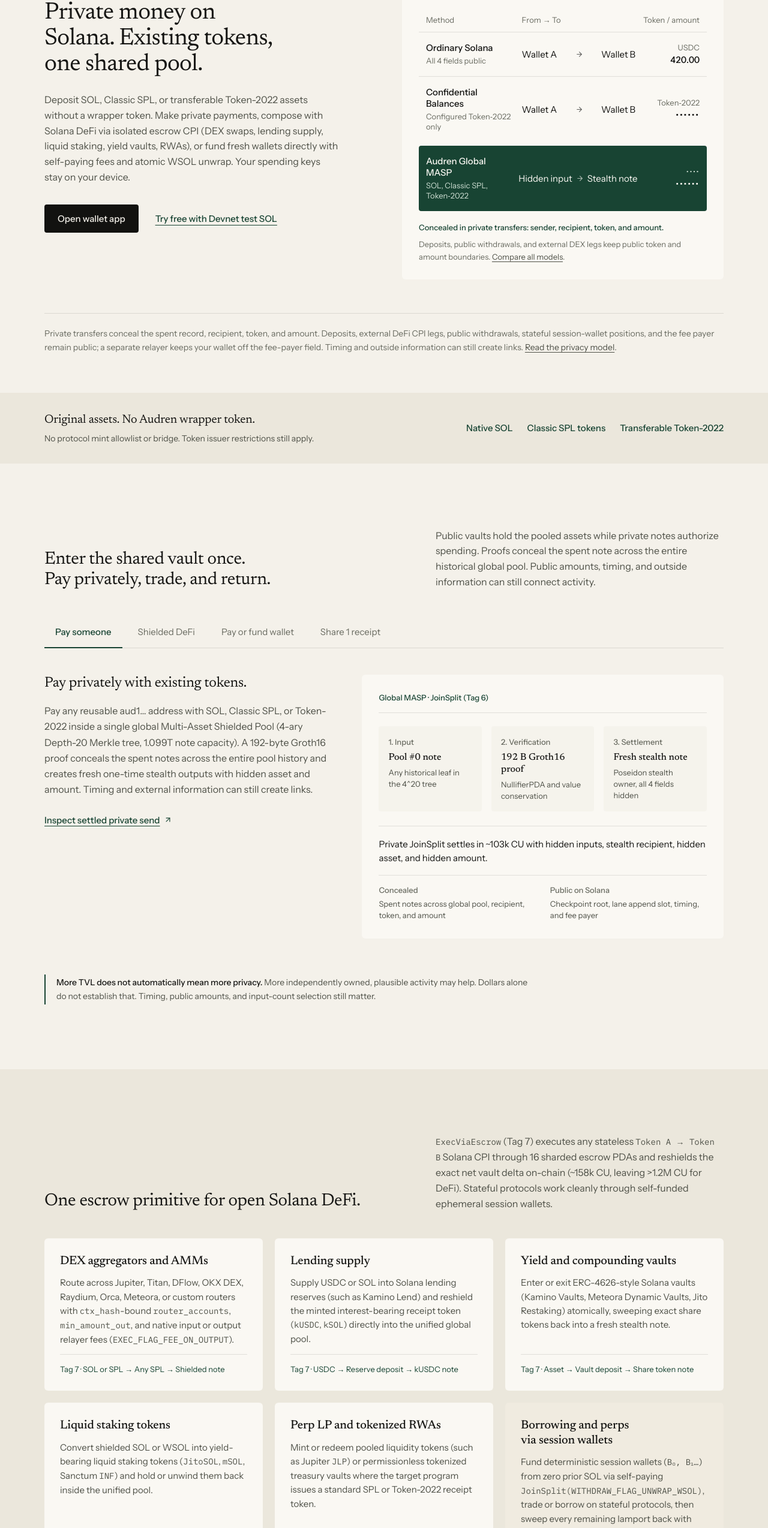
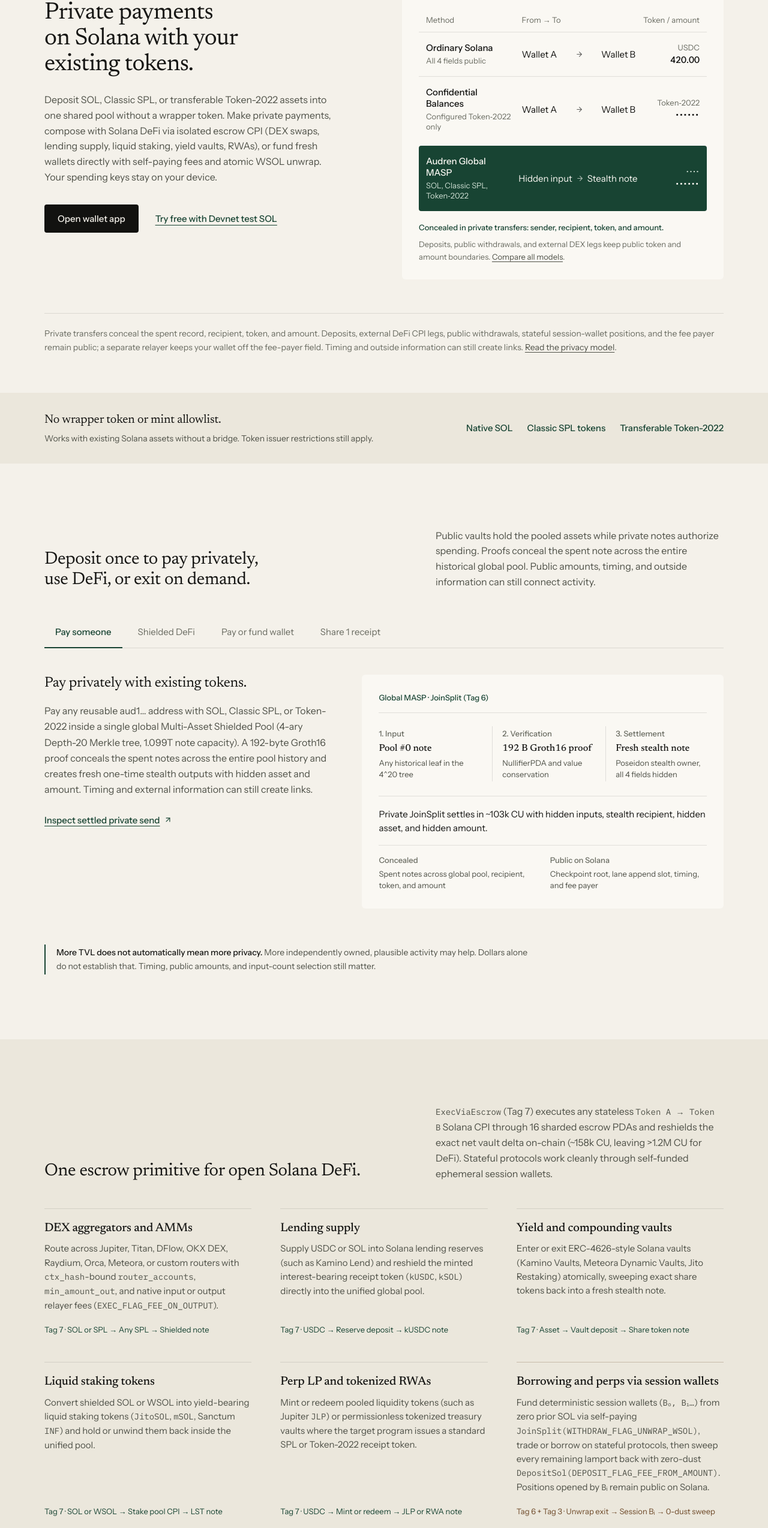
Before and after one commit to audren-xyz/audren, a Next.js app in the folder apps/web/: page / in a window 1280 px wide. Shown: the part 225-2773 px from the top of the page at 60% size. Built offline with nearby package versions, Linux system fonts and the light colour scheme.

Commit message:
web: unbox landing DeFi/comparison grids and soften staccato headings

```diff
--- a/apps/web/app/layout.tsx
+++ b/apps/web/app/layout.tsx
@@ -24,14 +24,14 @@ const mono = IBM_Plex_Mono({
 export const metadata: Metadata = {
   metadataBase: new URL('https://audren.xyz'),
   title: {
-    default: 'Audren · Your tokens. Your keys. Private payments.',
+    default: 'Audren · Private payments on Solana',
     template: '%s · Audren',
   },
   description:
     'Private transfers protect the sender, recipient, token and amount. Use existing Solana assets and keep your spending keys. Explore the open protocol on Mainnet.',
   alternates: { canonical: '/' },
   openGraph: {
-    title: 'Audren · Your tokens. Your keys. Private payments.',
+    title: 'Audren · Private payments on Solana',
     description:
       'Private payments with existing Solana assets. Local proofs, keys you control, and public on-chain vaults.',
     url: 'https://audren.xyz',
@@ -42,13 +42,13 @@ export const metadata: Metadata = {
         url: '/og-image.png',
         width: 1280,
         height: 640,
-        alt: 'Audren: Private money on Solana. Existing tokens. One shared pool.',
+        alt: 'Audren: Private payments on Solana with existing tokens in one shared pool.',
       },
     ],
   },
   twitter: {
     card: 'summary_large_image',
-    title: 'Audren · Your tokens. Your keys. Private payments.',
+    title: 'Audren · Private payments on Solana',
     description:
       'Private payments with existing Solana assets. Your spending keys stay with you. Explore Audren on Mainnet.',
     images: ['/og-image.png'],
--- a/apps/web/components/LandingExperience.module.css
+++ b/apps/web/components/LandingExperience.module.css
@@ -457,20 +457,20 @@
   padding: 0;
   display: grid;
   grid-template-columns: repeat(3, minmax(0, 1fr));
-  gap: 16px;
+  gap: 20px;
 }
 
 .traceStep {
-  background: rgba(244, 241, 234, 0.72);
-  border-radius: 4px;
-  padding: 16px;
+  padding: 2px 0 2px 16px;
+  border-left: 1px solid var(--divider);
   display: flex;
   flex-direction: column;
-  gap: 6px;
+  gap: 5px;
 }
 
-.traceExit .traceStep {
-  background: rgba(250, 248, 243, 0.78);
+.traceStep:first-child {
+  padding-left: 0;
+  border-left: 0;
 }
 
 .tracePhase {
@@ -562,17 +562,17 @@
 .defiGrid {
   display: grid;
   grid-template-columns: repeat(3, minmax(0, 1fr));
-  gap: 20px;
+  gap: 44px 48px;
 }
 
 .defiCell {
-  background: var(--surface);
+  background: transparent;
   border: 0;
-  border-radius: var(--radius-card);
-  padding: 26px;
+  padding: 20px 0 0;
+  border-top: 1px solid var(--divider);
   display: flex;
   flex-direction: column;
-  gap: 12px;
+  gap: 10px;
 }
 
 .defiCell h3 {
@@ -596,12 +596,11 @@
   font-weight: 400;
   color: var(--green);
   margin-top: auto;
-  padding-top: 14px;
-  border-top: 1px solid var(--divider);
+  padding-top: 8px;
 }
 
 .defiCellSession {
-  background: var(--sand-wash);
+  border-top-color: rgba(110, 73, 40, 0.28);
 }
 
 .defiCellSession .defiFlowTag {
@@ -619,20 +618,24 @@
 .compareGrid {
   display: grid;
   grid-template-columns: repeat(3, minmax(0, 1fr));
-  gap: 20px;
+  gap: 32px;
+  align-items: start;
 }
 
 .compareCol {
-  background: var(--surface);
+  background: transparent;
   border: 0;
-  border-radius: var(--radius-card);
-  padding: 28px;
+  padding: 24px 0 0;
+  border-top: 1px solid var(--divider);
   display: flex;
   flex-direction: column;
 }
 
 .compareColAudren {
   background: var(--green-wash);
+  border-top: 0;
+  border-radius: var(--radius-card);
+  padding: 28px;
 }
 
 .compareCol h3 {
@@ -1127,7 +1130,18 @@
 
   .traceSteps {
     grid-template-columns: 1fr;
-    gap: 10px;
+    gap: 14px;
+  }
+
+  .traceStep {
+    padding: 12px 0 0;
+    border-left: 0;
+    border-top: 1px solid var(--divider);
+  }
+
+  .traceStep:first-child {
+    padding-top: 0;
+    border-top: 0;
   }
 
   .boundaryLedger {
--- a/apps/web/components/LandingExperience.tsx
+++ b/apps/web/components/LandingExperience.tsx
@@ -309,12 +309,13 @@ export function LandingExperience() {
         {/* HERO */}
         <section className={`container ${styles.hero}`}>
           <div className={styles.heroCopy}>
-            <h1>Private money on Solana. Existing tokens, one shared pool.</h1>
+            <h1>Private payments on Solana with your existing tokens.</h1>
             <p>
-              Deposit SOL, Classic SPL, or transferable Token-2022 assets without a wrapper token.
-              Make private payments, compose with Solana DeFi via isolated escrow CPI (DEX swaps,
-              lending supply, liquid staking, yield vaults, RWAs), or fund fresh wallets directly
-              with self-paying fees and atomic WSOL unwrap. Your spending keys stay on your device.
+              Deposit SOL, Classic SPL, or transferable Token-2022 assets into one shared pool
+              without a wrapper token. Make private payments, compose with Solana DeFi via isolated
+              escrow CPI (DEX swaps, lending supply, liquid staking, yield vaults, RWAs), or fund
+              fresh wallets directly with self-paying fees and atomic WSOL unwrap. Your spending
+              keys stay on your device.
             </p>
             <div className={styles.actions}>
               <Link href="/demo" className="btn-ink">
@@ -341,9 +342,10 @@ export function LandingExperience() {
         <section className={styles.assetBand} aria-label="Supported Solana assets">
           <div className={`container ${styles.assetBandInner}`}>
             <div className={styles.assetLead}>
-              <p className={styles.assetHeading}>Original assets. No Audren wrapper token.</p>
+              <p className={styles.assetHeading}>No wrapper token or mint allowlist.</p>
               <p className={styles.assetNote}>
-                No protocol mint allowlist or bridge. Token issuer restrictions still apply.
+                Works with existing Solana assets without a bridge. Token issuer restrictions still
+                apply.
               </p>
             </div>
             <div className={styles.assetTypes}>
@@ -357,7 +359,7 @@ export function LandingExperience() {
         {/* SHARED VAULT & GLOBAL MASP */}
         <section className={`container ${styles.lifeSection}`} id="use-cases">
           <div className={styles.sectionIntro}>
-            <h2>Enter the shared vault once. Pay privately, trade, and return.</h2>
+            <h2>Deposit once to pay privately, use DeFi, or exit on demand.</h2>
             <p>
               Public vaults hold the pooled assets while private notes authorize spending. Proofs
               conceal the spent note across the entire historical global pool. Public amounts,
@@ -604,7 +606,7 @@ export function LandingExperience() {
         <section className={styles.mechanismSection} id="how-it-works">
           <div className="container">
             <div className={styles.sectionIntro}>
-              <h2>Public assets on Solana. Spending keys on your device.</h2>
+              <h2>Public vault balances on Solana, with spending keys on your device.</h2>
               <p>
                 Anyone can inspect the pooled SOL and token accounts on Solscan. Public assets offer
                 useful transparency, though they do not independently reveal or verify all private
```
